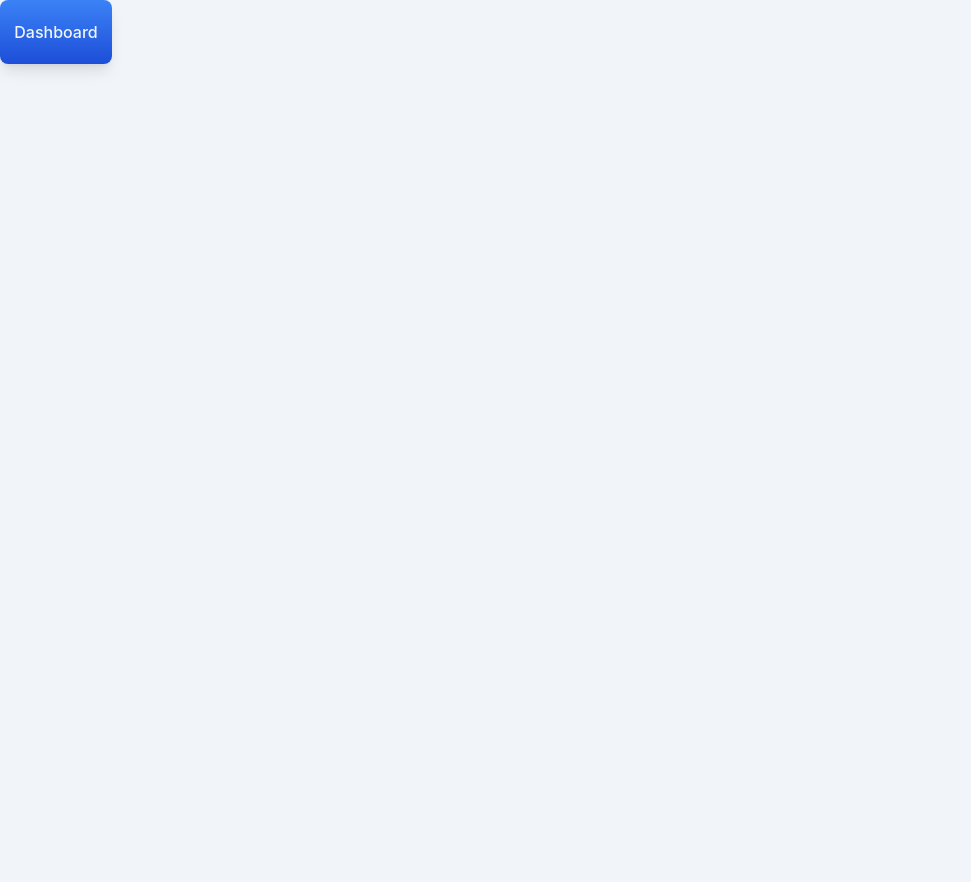
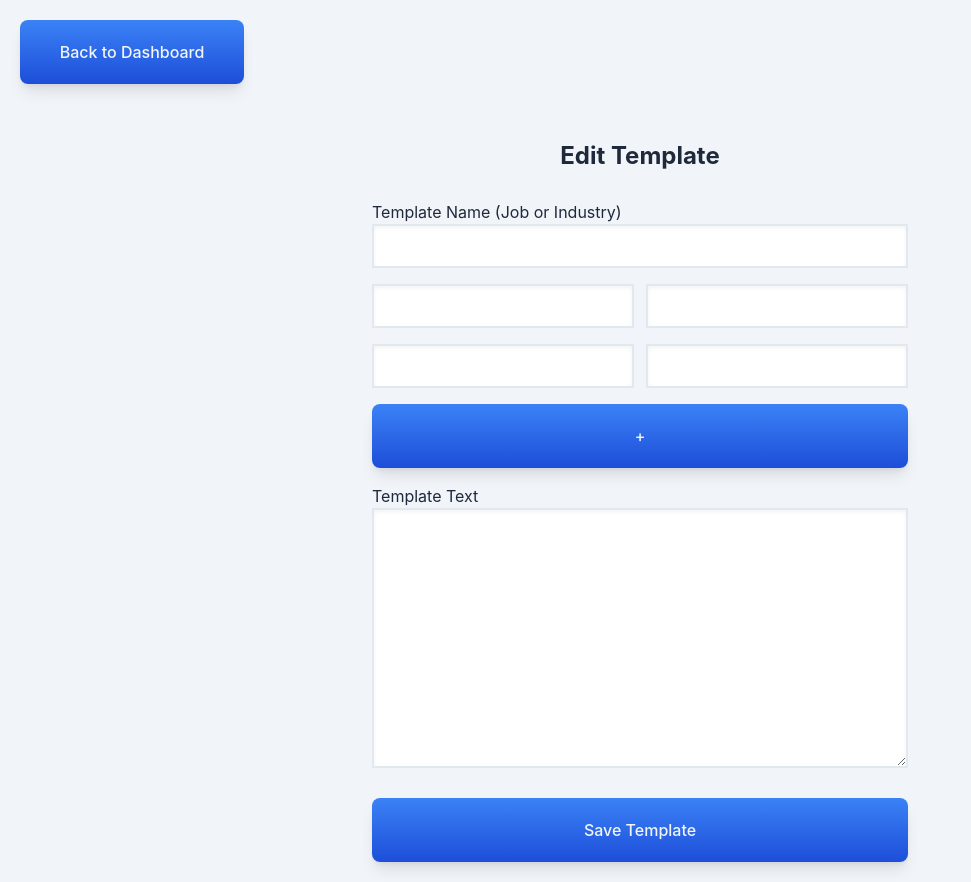
Before and after one commit to ekorber/cover-letter-generator-site, a React (Create React App) app in the folder client/: page /template-editor in a window 1280 px wide. Shown: the whole page, without its empty margins (0-971 px from the left). Before the commit the page ends 800 px from the top, so only its background shows below. Built offline with nearby package versions, Linux system fonts and the light colour scheme.

Commit message:
Begin fleshing out template editor page

```diff
--- a/client/src/pages/template-editor.js
+++ b/client/src/pages/template-editor.js
@@ -1,10 +1,120 @@
+import React, { useState } from "react";
 import { Link } from "react-router-dom";
+import axios from "axios";
 import PrimaryButton from "../components/buttons/btn-primary";
 
 function TemplateEditorPage() {
+
+  const [template, setTemplate] = useState({
+    id: '',
+    tname: '',
+    variables: [
+      {
+        varName: '',
+        varValue: '',
+      },
+      {
+        varName: '',
+        varValue: '',
+      },
+    ],
+    body: '',
+  })
+
+  function handleAddVariableInput() {
+    const newTemplate = {...template}
+    newTemplate.variables.push({
+      varName: '',
+      varValue: '',
+    })
+    setTemplate(newTemplate);
+  };
+
+  function handleChange(e) {
+    const { name, value } = e.target;
+
+    setTemplate(prevState => ({
+      ...prevState,
+      [name]: value,
+    }))
+  }
+
+  function handleVariableChange(e, index) {
+    const { name, value } = e.target;
+    const newTemplate = {...template}
+
+    if (name === 'varName') {
+      newTemplate.variables[index].varName = value
+    } else if (name === 'varValue') {
+      newTemplate.variables[index].varValue = value
+    }
+
+    console.log(newTemplate)
+    setTemplate(newTemplate)
+  }
+
+  function handleSubmit(e) {
+    e.preventDefault()
+
+    //Server submission here
+    axios.post('/users/submit-template', template)
+    .then(function (response) {
+        console.log(response.data)
+    })
+    .catch(function (error) {
+        console.error(error);
+    });
+  }
+
   return (
     <>
-      <Link to="/dashboard"><PrimaryButton className='mb-4 w-28'>Dashboard</PrimaryButton></Link>
+      <div className="m-5">
+        <Link to="/dashboard"><PrimaryButton className='mb-4 w-56'>Back to Dashboard</PrimaryButton></Link>
+      </div>
+      <div className="w-full max-w-xl p-5 mx-auto">
+          <h1 className="font-bold text-center text-2xl mb-7">Edit Template</h1>
+          <form className="flex flex-col gap-4" onSubmit={handleSubmit}>
+
+            <label>Template Name (Job or Industry)<input
+                required
+                type="text"
+                name="tname"
+                className="w-full p-2 border-2 border-slate-200 shadow-inner"
+                value={template.tname}
+                onChange={handleChange} /></label>
+
+            {template.variables.map((variable, index) => (
+              <div key={index} className="flex gap-3">
+                <input
+                  required
+                  type="text"
+                  name="varName"
+                  className="w-full p-2 border-2 border-slate-200 shadow-inner"
+                  value={variable.varName.value}
+                  onChange={(e) => handleVariableChange(e, index)}/>
+                <input
+                  type="text"
+                  name="varValue"
+                  className="w-full p-2 border-2 border-slate-200 shadow-inner"
+                  value={variable.varValue.value}
+                  onChange={(e) => handleVariableChange(e, index)}/>
+              </div>
+            ))}
+
+            <PrimaryButton type="button" onClick={handleAddVariableInput}>+</PrimaryButton>
+
+            <label>Template Text <textarea
+              required
+              rows={10}
+              type="text"
+              name="body"
+              className="w-full p-2 border-2 border-slate-200 shadow-inner"
+              value={template.body}
+              onChange={handleChange} /></label>
+
+            <PrimaryButton type="submit" className='mt-2'>Save Template</PrimaryButton>
+          </form>
+        </div>
     </>
   );
 }
```
